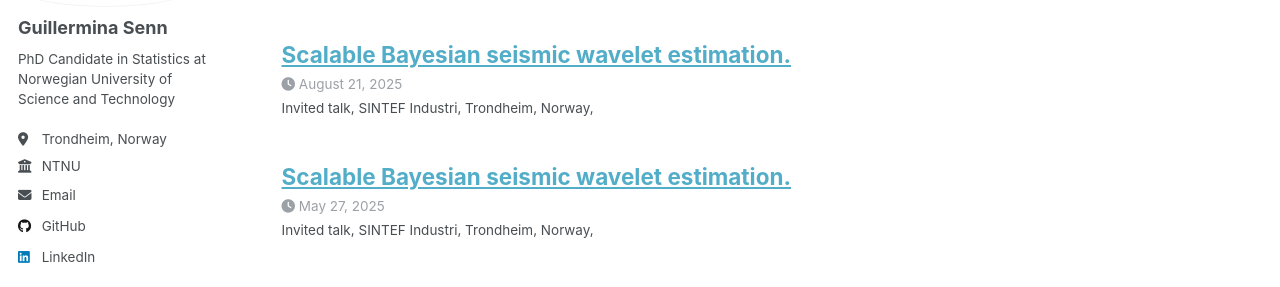
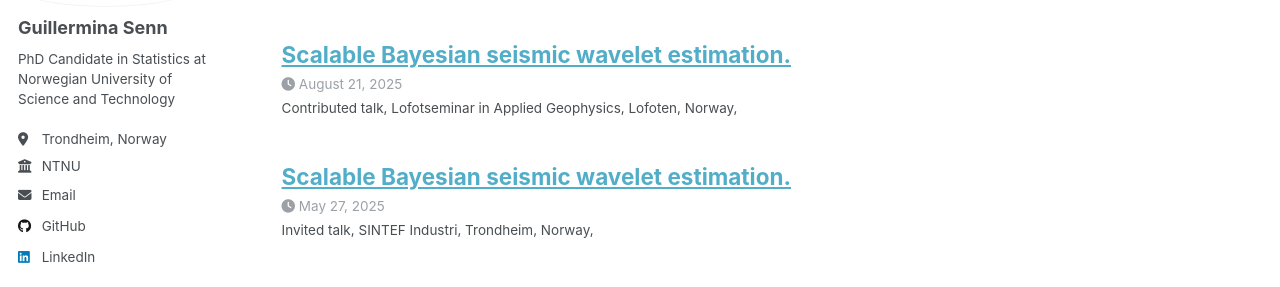
Before and after one commit to guillerminasenn/guillerminasenn.github.io, a Jekyll site: the page built from _pages/talks.html, in a window 1280 px wide and 1050 px high. Shown: the part 131-418 px from the top of the window. Built offline with Jekyll 4.4.1, drawn with Linux system fonts in a browser that asks for light colours.

Commit message:
Update venue and type for Lofoten 2025 talk

```diff
--- a/_talks/lofoten2025.md
+++ b/_talks/lofoten2025.md
@@ -2,8 +2,8 @@
 title: "Scalable Bayesian seismic wavelet estimation."
 collection: talks
 date: 2025-08-21
-venue: "SINTEF Industri, Trondheim, Norway"
-type: "Invited talk"
+venue: "Lofotseminar in Applied Geophysics, Lofoten, Norway"
+type: "Contributed talk"
 slides: "/files/20250821_lofotseminar.pdf"
 ---
 <!--more-->
```
